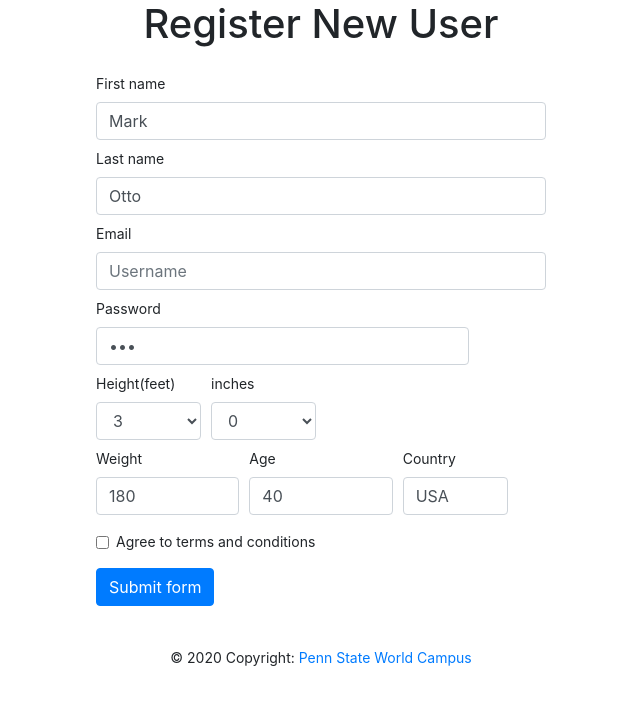
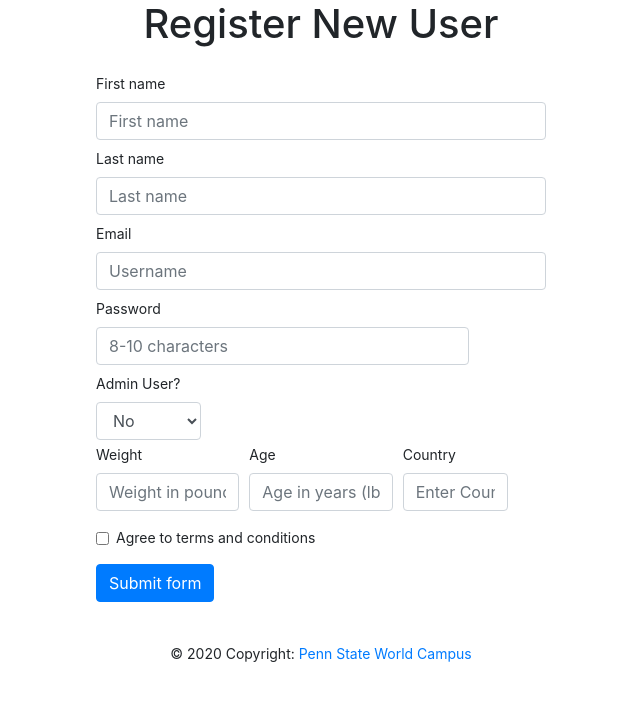
Before and after one commit to cmdavidson546/SW455-Project, a Flask app: page /register in a window 1280 px wide. Shown: the part 53-758 px from the top of the page, without its empty margins (319-959 px from the left). Run offline with Flask 2, Linux system fonts and the light colour scheme; some libraries are stand-ins or nearby versions.

Commit message:
Take out values from templates

```diff
--- a/templates/login.html
+++ b/templates/login.html
@@ -21,11 +21,11 @@
     <form id="login-form" action="/auth/login" method="post">
         <div class="form-group">
             <label for="email">Email</label>
-            <input type="text" id="email" class="form-control" name="email" placeholder="e.g., test@test.com" value="test@test.com">
+            <input type="text" id="email" class="form-control" name="email" placeholder="e.g., test@test.com">
         </div>
         <div class="form-group">
             <label for="password">Password</label>
-            <input type="password" id="password" class="form-control" name="password" placeholder="Enter your password" value="123">
+            <input type="password" id="password" class="form-control" name="password" placeholder="Enter your password">
         </div>
 
         <button type="submit" class="btn btn-success">Log in</button>
--- a/templates/register.html
+++ b/templates/register.html
@@ -22,14 +22,14 @@
   <div class="form-row">
     <div class="col-md-12 mb-2">
       <label for="fname">First name</label>
-      <input type="text" class="form-control" id="fname" name="fname" placeholder="First name" value="Mark" required>
+      <input type="text" class="form-control" id="fname" name="fname" placeholder="First name" placeholder="Jim" required>
       <div class="invalid-feedback">
         Please provide first name.
       </div>
     </div>
     <div class="col-md-12 mb-2">
       <label for="lastname">Last name</label>
-      <input type="text" class="form-control" id="lastname" name="lastname" placeholder="Last name" value="Otto" required>
+      <input type="text" class="form-control" id="lastname" name="lastname" placeholder="Last name" placeholder="John" required>
       <div class="invalid-feedback">
         Please provide last name.
       </div>
@@ -39,14 +39,14 @@
   <div class="form-row">
     <div class="col-md-12 mb-2">
       <label for="email">Email</label>
-        <input type="text" class="form-control" id="email" name="email" placeholder="Username" value="" required>
+        <input type="text" class="form-control" id="email" name="email" placeholder="Username" placeholder="test@test.com" required>
         <div class="invalid-feedback">
           Please choose a username.
         </div>
     </div>
     <div class="col-md-10 mb-2">
       <label for="password">Password</label>
-      <input type="password" class="form-control" id="password" name="password" placeholder="8-10 characters" value="123" required>
+      <input type="password" class="form-control" id="password" name="password" placeholder="8-10 characters" placeholder="" required>
       <div class="invalid-feedback">
         Please provide a valid password.
       </div>
@@ -54,58 +54,35 @@
   </div>
 
   <div class="form-row">
-    <div class="col-md-3 mb-2">
-      <label for="height1">Height(feet) </label>
-        <select form="register-form" class="form-control" id="height1" name="height1" value="3">
-                <option value="3">3</option>
-                <option value="4">4</option>
-                <option value="5">5</option>
-                <option value="6">6</option>
-            </select>
+    <div class="col-md-3 mb-1">
+      <label for="admin">Admin User?</label>
+        <select form="register-form" class="form-control" id="admin" name="admin" defaultValue="0">
+            <option value="0">No</option>
+            <option value="1">Yes</option>
+        </select>
       <div class="invalid-feedback">
-        Please provide a valid height in feet.
-      </div>
-    </div>
-    <div class="col-md-3 mb-2">
-      <label for="height2">inches</label>
-        <select form="register-form" class="form-control" id="height2" name="height2" value="0">
-                <option value="0">0</option>
-                <option value="1">1</option>
-                <option value="2">2</option>
-                <option value="3">3</option>
-                <option value="4">4</option>
-                <option value="5">5</option>
-                <option value="6">6</option>
-                <option value="7">7</option>
-                <option value="8">8</option>
-                <option value="9">9</option>
-                <option value="10">10</option>
-                <option value="11">11</option>
-            </select>
-      <div class="invalid-feedback">
-        Please provide a valid height inches format.
+        Please provide a valid response. State whether you are an admin user.
       </div>
     </div>
   </div>
-
   <div class="form-row">
     <div class="col-md-4 mb-3">
       <label for="weight">Weight</label>
-      <input type="text" class="form-control" id="weight" name="weight" placeholder="Weight in pounds (lb)" value="180" required>
+      <input type="text" class="form-control" id="weight" name="weight" placeholder="Weight in pounds (lb)" placeholder="180" required>
       <div class="invalid-feedback">
         Please provide weight in pounds.
       </div>
     </div>
       <div class="col-md-4 mb-3">
       <label for="age">Age</label>
-      <input type="text" class="form-control" id="age" name="age" placeholder="Age in years (lb)" value="40" required>
+      <input type="text" class="form-control" id="age" name="age" placeholder="Age in years (lb)" placeholder="40" required>
       <div class="invalid-feedback">
         Please provide age in years.
       </div>
     </div>
     <div class="col-md-3 mb-3">
       <label for="country">Country</label>
-      <input type="text" class="form-control" id="country" name="country" placeholder="Enter Country" value="USA" required>
+      <input type="text" class="form-control" id="country" name="country" placeholder="Enter Country" placeholder="USA" required>
       <div class="invalid-feedback">
         Please provide country or region.
       </div>
```
